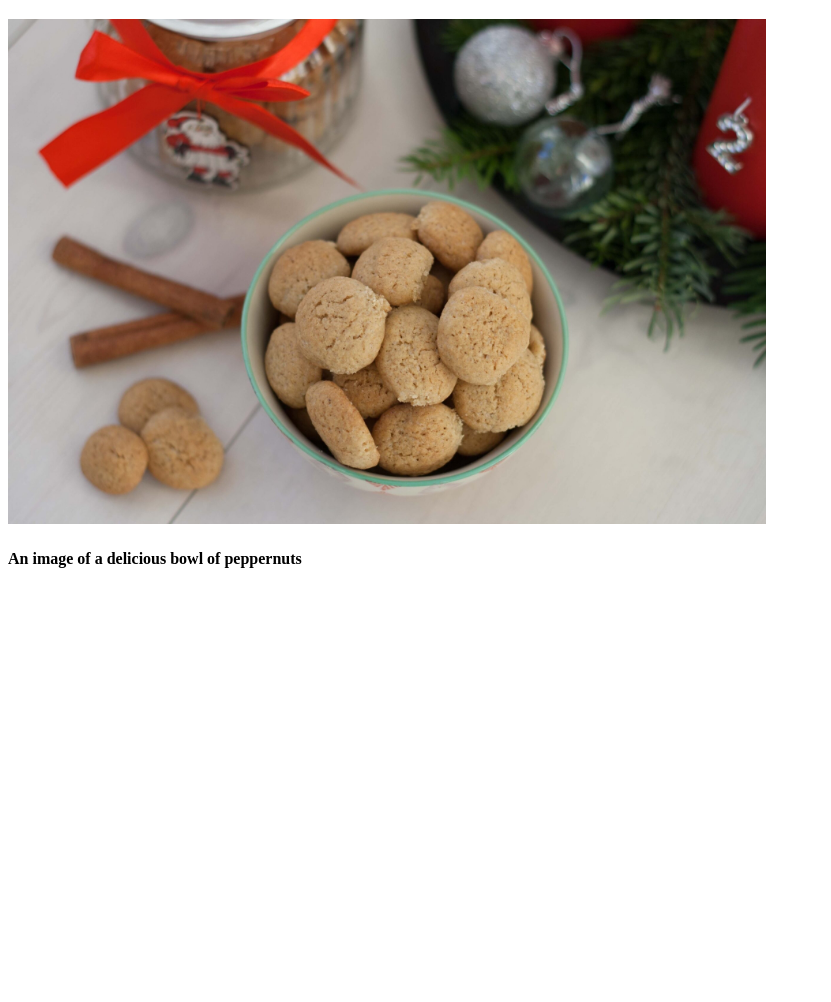
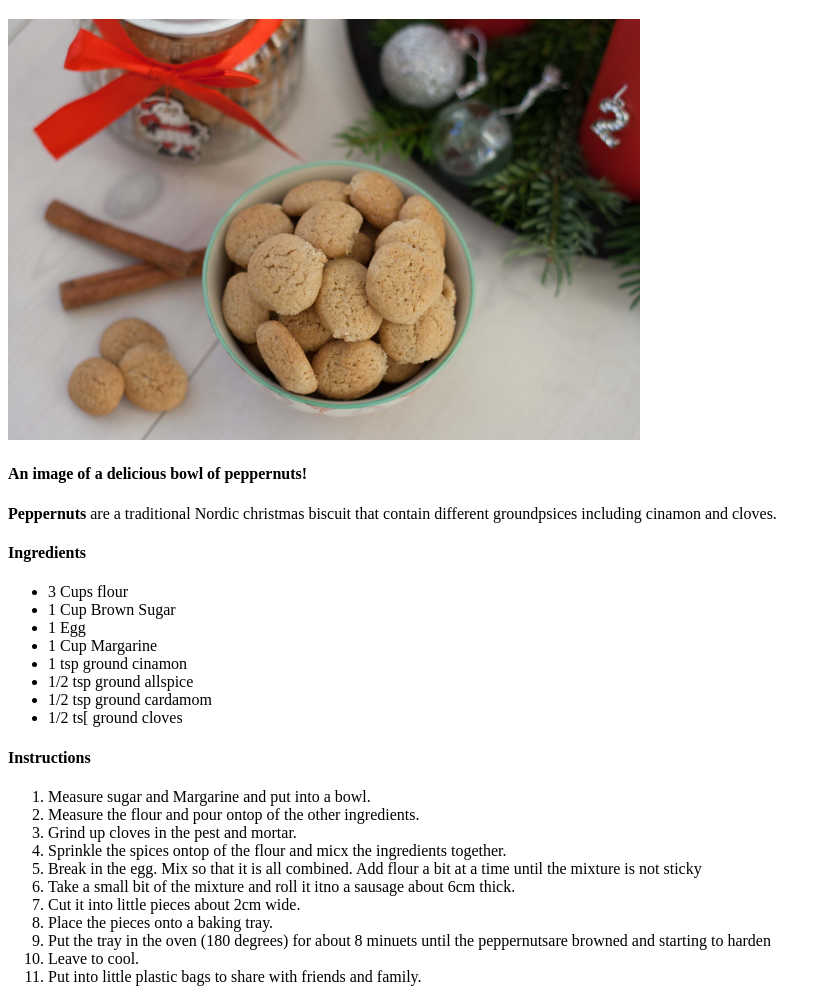
Before and after one commit to The-Blue-W1zard/odin-recipes, a plain HTML site: page recipies/peppernuts.html in a window 1280 px wide. Shown: the part 61-1063 px from the top of the page, without its empty margins (0-831 px from the left). Before the commit the page ends 800 px from the top, so only its background shows below. Drawn offline with Linux system fonts and the light colour scheme.

Commit message:
First recipe finsihed (peppernuts)

```diff
--- a/recipies/peppernuts.html
+++ b/recipies/peppernuts.html
@@ -4,17 +4,54 @@
     <meta charset="UTF-8">
     <meta http-equiv="X-UA-Compatible" content="IE=edge">
     <meta name="viewport" content="width=device-width, initial-scale=1.0">
-    <title>Document</title>
+    <title>Peppernuts</title>
 </head>
 <body>
     <h1> Peppernuts</h1>
     <p>
         <img src="../img/peppernuts.jpg" alt="peppernuts picture in a bowl ontop a cristmas inspired table"
-        width="60%"
+        width="50%"
         height="auto">
     </p>
     <p>
-        <h4>An image of a delicious bowl of peppernuts</h4>
+        <h4>An image of a delicious bowl of peppernuts!</h4>
+    </p>
+    <p><strong>Peppernuts</strong> are a traditional Nordic christmas biscuit that contain different groundpsices including cinamon and cloves. </p>
+    <p>
+        <h4>Ingredients</h4>
+    </p>
+    <p>
+        <ul>
+            <li>3 Cups flour</li>
+            <li>1 Cup Brown Sugar</li>
+            <li>1 Egg</li>
+            <li>1 Cup Margarine</li>
+            <li>1 tsp ground cinamon</li>
+            <li>1/2 tsp ground allspice</li>
+            <li>1/2 tsp ground cardamom</li>
+            <li>1/2 ts[ ground cloves</li>
+        </ul>
+    </p>
+    <p>
+        <h4>
+            Instructions
+        </h4>
+    </p>
+    <p>
+        <ol>
+            <li>Measure sugar and Margarine and put into a bowl.</li>
+            <li>Measure the flour and pour ontop of the other ingredients.</li>
+            <li>Grind up cloves in the pest and mortar.</li>
+            <li>Sprinkle the spices ontop of the flour and micx the ingredients together.</li>
+            <li>Break in the egg. Mix so that it is all combined. Add flour a bit at a time until the mixture is not sticky</li>
+            <li>Take a small bit of the mixture and roll it itno a sausage about 6cm thick.</li>
+            <li>Cut it into little pieces about 2cm wide.</li>
+            <li>Place the pieces onto a baking tray.</li>
+            <li>Put the tray in the oven (180 degrees) for about 8 minuets until the peppernutsare browned and starting to harden</li>
+            <li>Leave to cool.</li>
+            <li>Put into little plastic bags to share with friends and family.</li>
+
+        </ol>
     </p>
 </body>
 </html>
```
